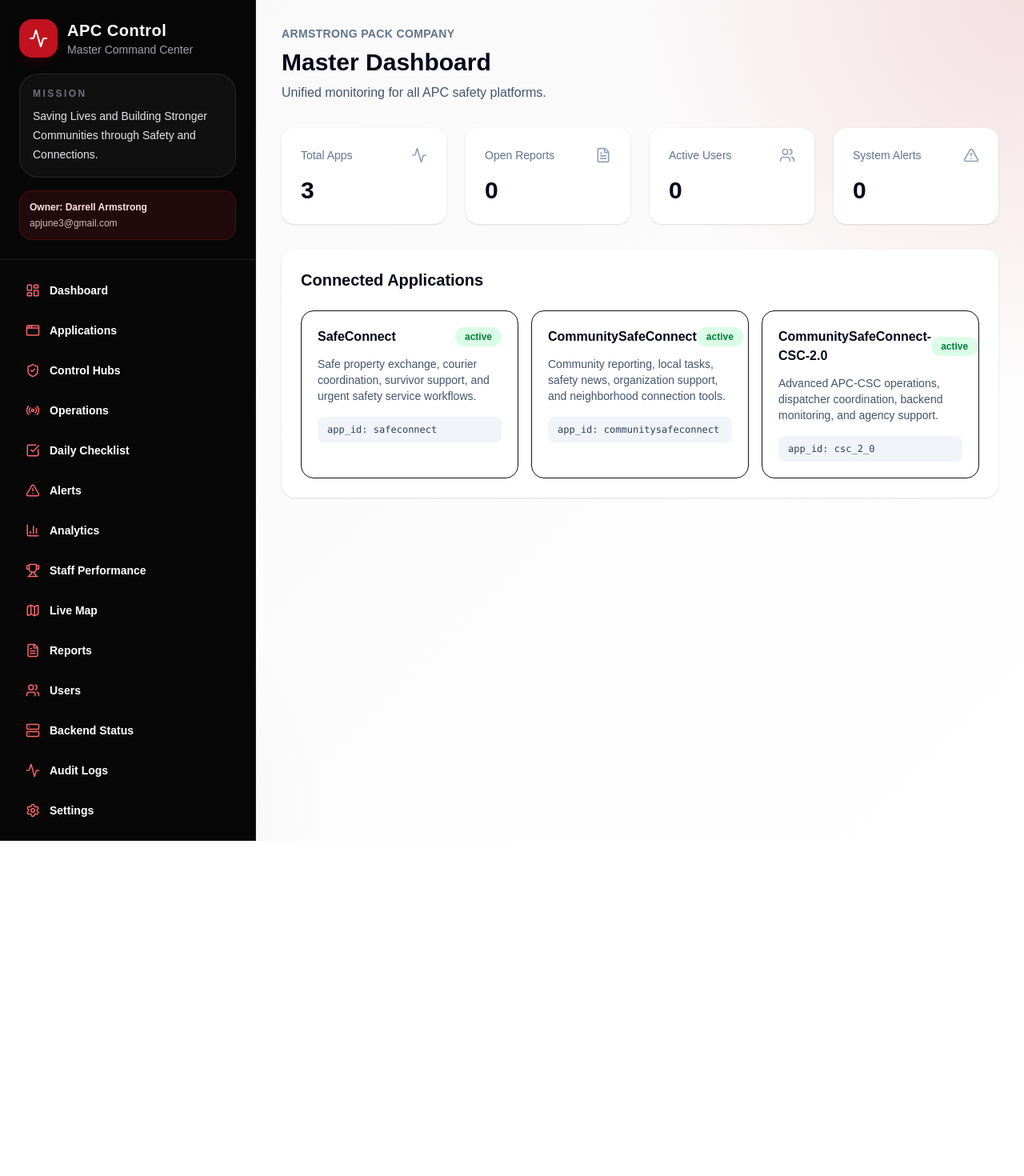
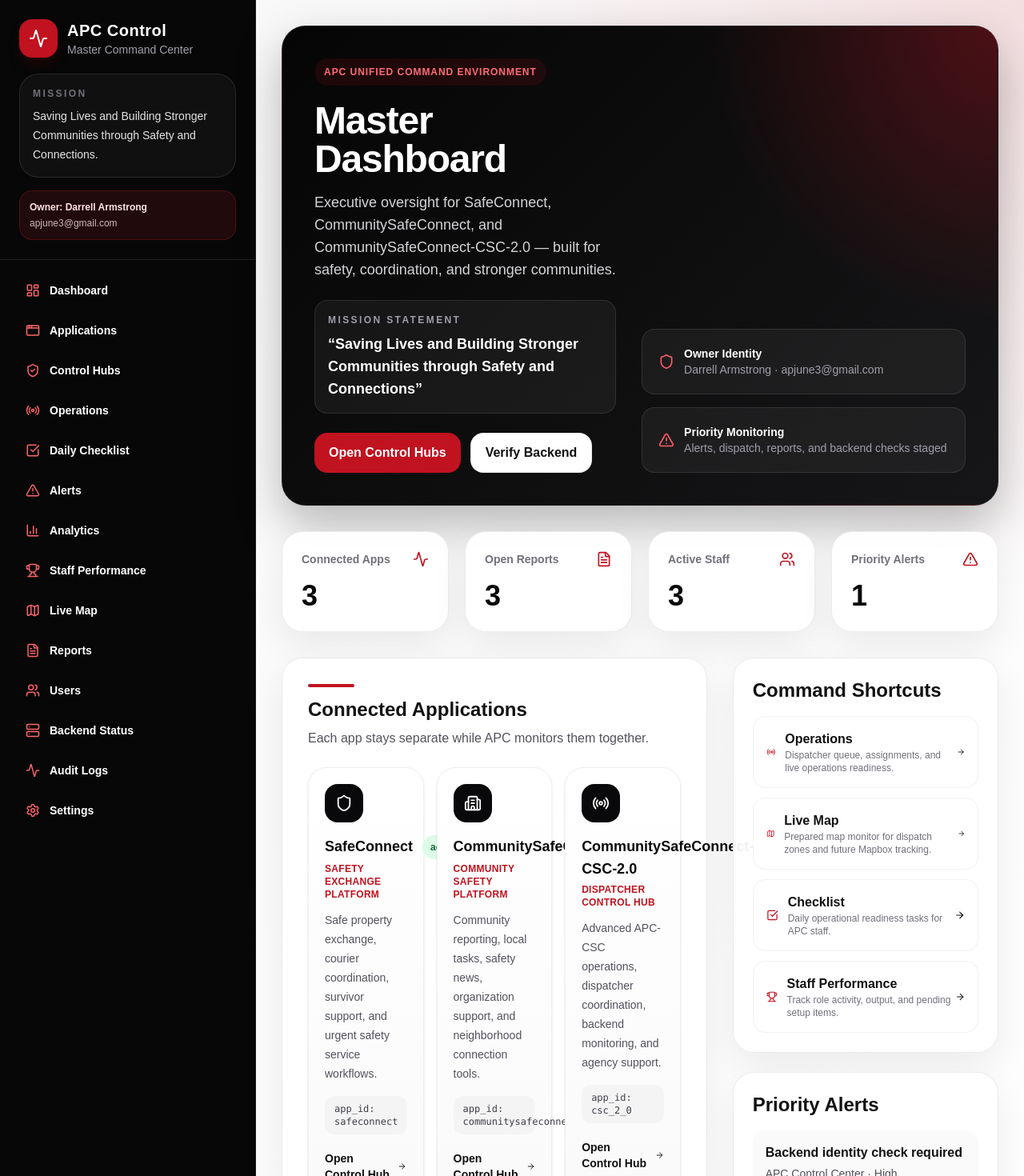
Before and after one commit to bigapc/APC-MASTER-CONTROL-CENTER, a Next.js app: page /dashboard in a window 1280 px wide. Shown: the top 1470 px of the page at 80% size. Before the commit the page ends 1051 px from the top, so only its background shows below. Built offline with nearby package versions, Linux system fonts and the light colour scheme; no server answers.

Commit message:
Upgrade APC master dashboard

```diff
--- a/app/dashboard/page.tsx
+++ b/app/dashboard/page.tsx
@@ -1,80 +1,86 @@
-import { APP_CONFIG } from "@/lib/appConfig";
-import { Activity, AlertTriangle, FileText, Users } from "lucide-react";
+import Link from "next/link";
+import { APP_CONFIG, DAILY_OPERATION_CHECKLIST, DEMO_ALERTS, STAFF_PERFORMANCE } from "@/lib/appConfig";
+import { Activity, AlertTriangle, ArrowRight, Building2, CheckSquare, FileText, Map, Radio, Shield, Trophy, Users } from "lucide-react";
 
 const stats = [
-  {
-    label: "Total Apps",
-    value: "3",
-    icon: Activity,
-  },
-  {
-    label: "Open Reports",
-    value: "0",
-    icon: FileText,
-  },
-  {
-    label: "Active Users",
-    value: "0",
-    icon: Users,
-  },
-  {
-    label: "System Alerts",
-    value: "0",
-    icon: AlertTriangle,
-  },
+  { label: "Connected Apps", value: "3", icon: Activity },
+  { label: "Open Reports", value: "3", icon: FileText },
+  { label: "Active Staff", value: "3", icon: Users },
+  { label: "Priority Alerts", value: "1", icon: AlertTriangle },
+];
+
+const commandTiles = [
+  { title: "Operations", href: "/operations", icon: Radio, text: "Dispatcher queue, assignments, and live operations readiness." },
+  { title: "Live Map", href: "/live-map", icon: Map, text: "Prepared map monitor for dispatch zones and future Mapbox tracking." },
+  { title: "Checklist", href: "/checklist", icon: CheckSquare, text: "Daily operational readiness tasks for APC staff." },
+  { title: "Staff Performance", href: "/staff-performance", icon: Trophy, text: "Track role activity, output, and pending setup items." },
 ];
 
 export default function DashboardPage() {
   return (
-    <div>
-      <div>
-        <p className="text-sm font-semibold uppercase tracking-wide text-slate-500">
-          Armstrong Pack Company
-        </p>
-        <h1 className="mt-2 text-3xl font-bold text-slate-950">
-          Master Dashboard
-        </h1>
-        <p className="mt-2 text-slate-600">
-          Unified monitoring for all APC safety platforms.
-        </p>
-      </div>
+    <div className="space-y-8">
+      <section className="apc-card-dark p-8 md:p-10">
+        <div className="flex flex-col gap-8 lg:flex-row lg:items-end lg:justify-between">
+          <div className="max-w-3xl">
+            <div className="apc-badge">APC Unified Command Environment</div>
+            <h1 className="mt-5 text-4xl font-black tracking-tight md:text-5xl">Master Dashboard</h1>
+            <p className="mt-4 max-w-2xl text-base leading-7 text-zinc-300 md:text-lg">
+              Executive oversight for SafeConnect, CommunitySafeConnect, and CommunitySafeConnect-CSC-2.0 — built for safety, coordination, and stronger communities.
+            </p>
+            <div className="mt-6 rounded-2xl border border-white/10 bg-white/5 p-4">
+              <p className="text-xs font-bold uppercase tracking-[0.2em] text-zinc-400">Mission Statement</p>
+              <p className="mt-2 text-lg font-semibold text-white">“{APP_CONFIG.mission}”</p>
+            </div>
+            <div className="mt-6 flex flex-wrap gap-3">
+              <Link href="/control-hubs" className="apc-button-primary">Open Control Hubs</Link>
+              <Link href="/backend-status" className="apc-button-secondary">Verify Backend</Link>
+            </div>
+          </div>
+          <div className="grid w-full max-w-md gap-4">
+            <div className="rounded-2xl border border-white/10 bg-white/5 p-5">
+              <div className="flex items-center gap-3"><Shield className="text-[#ff5a66]" size={20} /><div><p className="text-sm font-semibold text-white">Owner Identity</p><p className="text-sm text-zinc-400">{APP_CONFIG.ownerName} · {APP_CONFIG.ownerEmail}</p></div></div>
+            </div>
+            <div className="rounded-2xl border border-white/10 bg-white/5 p-5">
+              <div className="flex items-center gap-3"><AlertTriangle className="text-[#ff5a66]" size={20} /><div><p className="text-sm font-semibold text-white">Priority Monitoring</p><p className="text-sm text-zinc-400">Alerts, dispatch, reports, and backend checks staged</p></div></div>
+            </div>
+          </div>
+        </div>
+      </section>
 
-      <div className="mt-8 grid gap-6 md:grid-cols-4">
+      <section className="grid gap-5 md:grid-cols-2 xl:grid-cols-4">
         {stats.map((stat) => {
           const Icon = stat.icon;
+          return <div key={stat.label} className="apc-card p-6"><div className="flex items-center justify-between"><p className="text-sm font-bold text-zinc-500">{stat.label}</p><Icon size={20} className="text-[#c1121f]" /></div><p className="mt-4 text-4xl font-black text-zinc-950">{stat.value}</p></div>;
+        })}
+      </section>
 
-          return (
-            <div key={stat.label} className="rounded-2xl bg-white p-6 shadow">
-              <div className="flex items-center justify-between">
-                <p className="text-sm font-medium text-slate-500">{stat.label}</p>
-                <Icon className="text-slate-400" size={20} />
+      <section className="grid gap-8 xl:grid-cols-[1.6fr_1fr]">
+        <div className="apc-card p-6 md:p-8">
+          <div className="mb-6"><div className="apc-red-line" /><h2 className="mt-3 text-2xl font-black">Connected Applications</h2><p className="mt-2 text-zinc-600">Each app stays separate while APC monitors them together.</p></div>
+          <div className="grid gap-4 md:grid-cols-3">
+            {APP_CONFIG.apps.map((app) => (
+              <div key={app.id} className="rounded-3xl border border-black/5 bg-gradient-to-b from-white to-zinc-50 p-5 shadow-sm">
+                <div className="mb-4 flex h-12 w-12 items-center justify-center rounded-2xl bg-zinc-950 text-white">{app.id === "safeconnect" ? <Shield size={22} /> : app.id === "communitysafeconnect" ? <Building2 size={22} /> : <Radio size={22} />}</div>
+                <div className="flex items-start justify-between gap-3"><h3 className="text-lg font-black text-zinc-950">{app.name}</h3><span className="apc-status apc-status-green">{app.status}</span></div>
+                <p className="mt-1 text-xs font-black uppercase tracking-wide text-[#c1121f]">{app.division}</p>
+                <p className="mt-3 text-sm leading-6 text-zinc-600">{app.description}</p>
+                <p className="mt-4 rounded-xl bg-zinc-100 px-3 py-2 text-xs font-mono text-zinc-700">app_id: {app.id}</p>
+                <Link href="/control-hubs" className="mt-5 inline-flex items-center gap-2 text-sm font-black text-[#c1121f]">Open Control Hub <ArrowRight size={16} /></Link>
               </div>
-              <p className="mt-4 text-3xl font-bold text-slate-950">{stat.value}</p>
-            </div>
-          );
-        })}
-      </div>
+            ))}
+          </div>
+        </div>
 
-      <div className="mt-8 rounded-2xl bg-white p-6 shadow">
-        <h2 className="text-xl font-bold text-slate-950">Connected Applications</h2>
+        <div className="space-y-6">
+          <div className="apc-card p-6"><h2 className="text-2xl font-black">Command Shortcuts</h2><div className="mt-4 space-y-3">{commandTiles.map((tile) => { const Icon = tile.icon; return <Link key={tile.href} href={tile.href} className="flex items-center justify-between rounded-2xl border border-black/5 bg-white p-4 hover:bg-zinc-50"><span className="flex items-center gap-3"><Icon className="text-[#c1121f]" size={18} /><span><span className="block font-black">{tile.title}</span><span className="block text-xs text-zinc-500">{tile.text}</span></span></span><ArrowRight size={16} /></Link>; })}</div></div>
+          <div className="apc-card p-6"><h2 className="text-2xl font-black">Priority Alerts</h2><div className="mt-4 space-y-3">{DEMO_ALERTS.slice(0,2).map((alert) => <div key={alert.title} className="rounded-2xl bg-zinc-50 p-4"><p className="font-black">{alert.title}</p><p className="mt-1 text-sm text-zinc-600">{alert.app} · {alert.priority}</p></div>)}</div></div>
+        </div>
+      </section>
 
-        <div className="mt-6 grid gap-4 md:grid-cols-3">
-          {APP_CONFIG.apps.map((app) => (
-            <div key={app.id} className="rounded-2xl border p-5">
-              <div className="flex items-center justify-between">
-                <h3 className="font-bold text-slate-950">{app.name}</h3>
-                <span className="rounded-full bg-green-100 px-3 py-1 text-xs font-semibold text-green-700">
-                  {app.status}
-                </span>
-              </div>
-              <p className="mt-3 text-sm text-slate-600">{app.description}</p>
-              <p className="mt-4 rounded-lg bg-slate-100 px-3 py-2 text-xs font-mono text-slate-700">
-                app_id: {app.id}
-              </p>
-            </div>
-          ))}
-        </div>
-      </div>
+      <section className="grid gap-6 lg:grid-cols-2">
+        <div className="apc-card p-6"><h2 className="text-2xl font-black">Daily Readiness</h2><div className="mt-4 space-y-3">{DAILY_OPERATION_CHECKLIST.slice(0,4).map((item) => <div key={item} className="flex gap-3 rounded-2xl bg-zinc-50 p-4"><CheckSquare className="text-[#c1121f]" size={18} /><p className="font-bold text-zinc-800">{item}</p></div>)}</div></div>
+        <div className="apc-card p-6"><h2 className="text-2xl font-black">Staff Snapshot</h2><div className="mt-4 space-y-3">{STAFF_PERFORMANCE.map((staff) => <div key={staff.name} className="rounded-2xl bg-zinc-50 p-4"><p className="font-black">{staff.name}</p><p className="mt-1 text-sm text-zinc-600">{staff.role} · {staff.app} · Score: {staff.score}</p></div>)}</div></div>
+      </section>
     </div>
   );
 }
```
